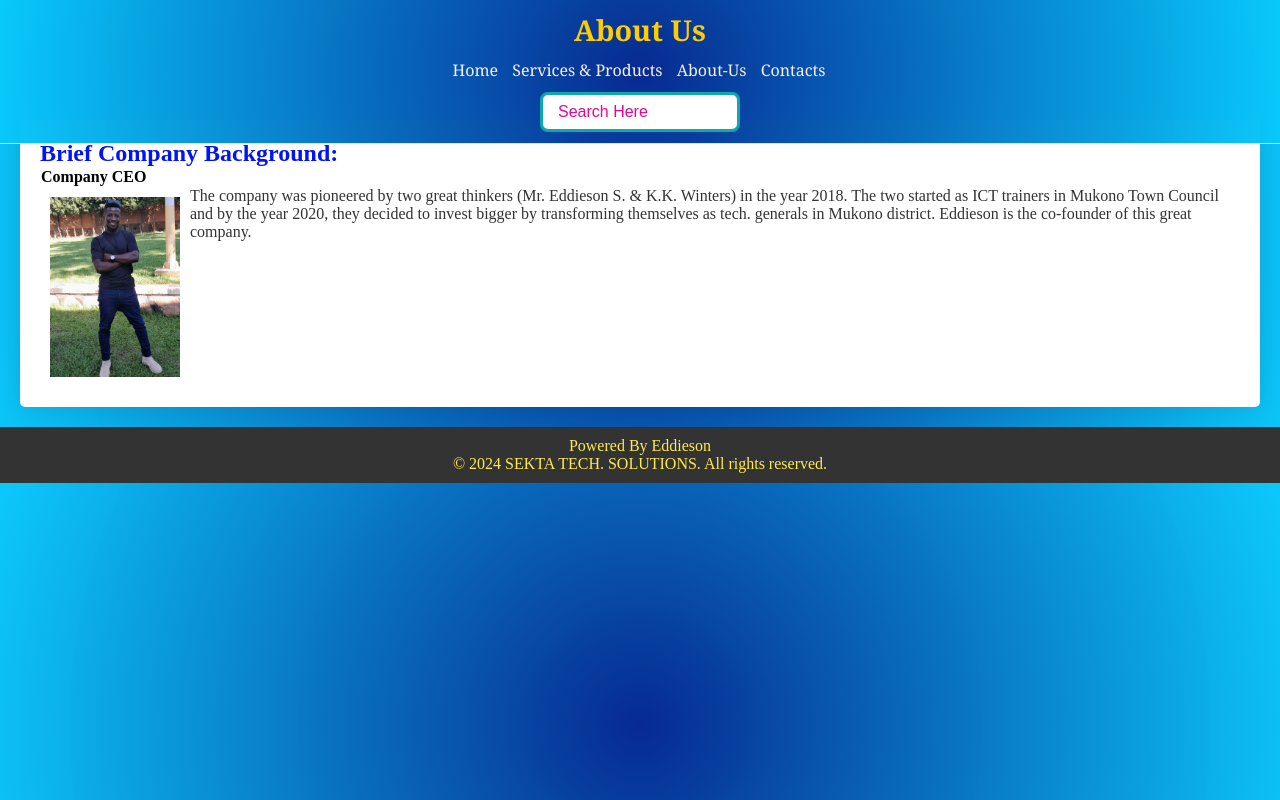
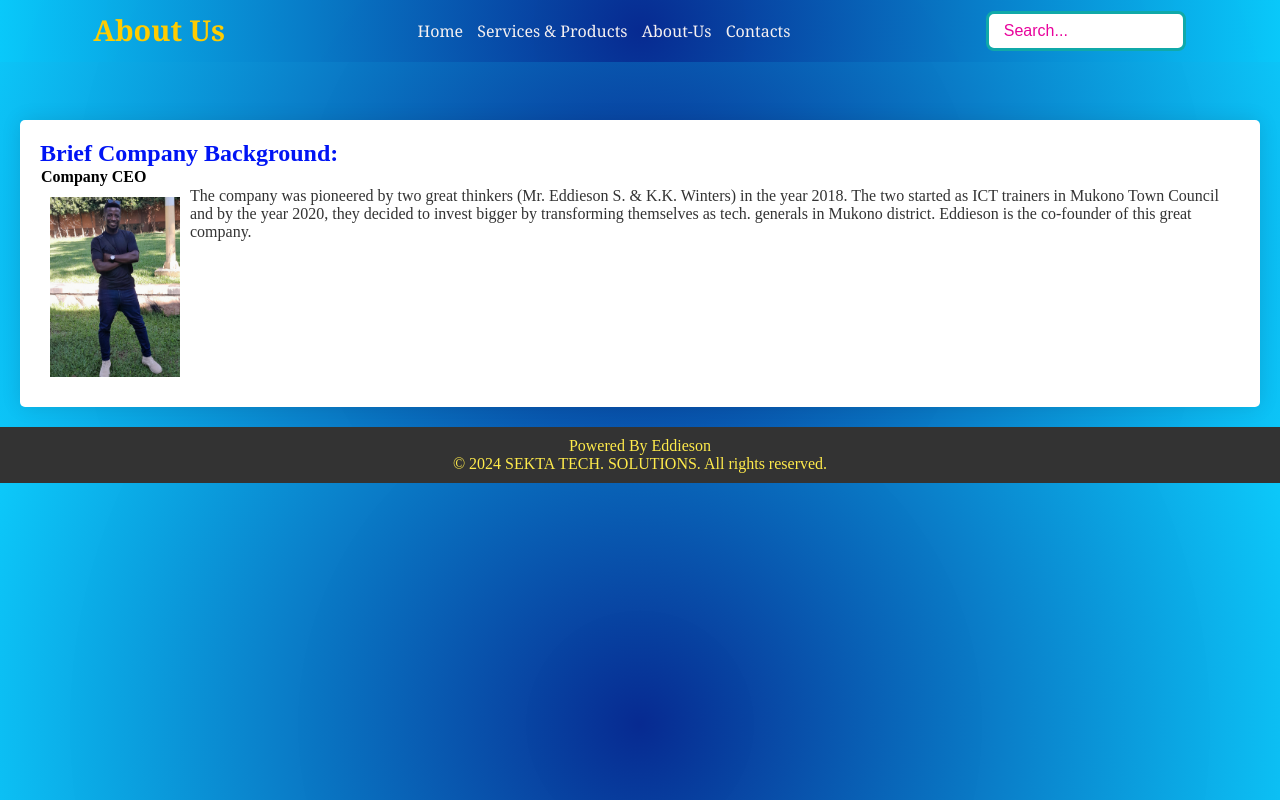
Before and after one commit to SsejjengoEdward8576/ssejjengoedward8576.sektawebsite.io, a plain HTML site: page about-us.html in a window 1280 px wide. Drawn offline with Linux system fonts and the light colour scheme.

Commit message:
Still working on navbar

```diff
--- a/about-us.html
+++ b/about-us.html
@@ -9,7 +9,7 @@
 </head>
 <body>
 	<div class="heading-navbar">
-		<header class="header">
+		<header class="header header-container">
 			<h1>About Us</h1>
 			<nav class="navbar">
 				<ul>
@@ -19,7 +19,7 @@
 					<li class="push"><a href="contacts.html">Contacts</a></li>
 				</ul>
 			</nav>
-			<input type="text" class="custom-input"	placeholder="Search Here">
+			<input type="text" class="custom-input"	placeholder="Search...">
 		</header>
 	</div>
 	<!-- Start contents -->
--- a/main.css
+++ b/main.css
@@ -12,6 +12,13 @@ body{
     background: radial-gradient(circle, rgba(2,0,36,1) 0%, rgba(9,9,121,1) 0%, rgba(7,42,145,1) 0%, rgba(9,200,250,0.9894082633053222) 100%);
 	background-size: cover;
     overflow: auto;
+}
+.header-container {
+    display: flex;
+    flex-wrap: wrap;
+    flex-direction: row;
+    justify-content: space-around;
+    padding: 2px;
 }
 
 header{
@@ -41,8 +48,8 @@ nav{
     text-align: center;
     overflow: hidden;
     max-width: auto;
-	border-bottom: 2px solid yellow;
-	border-width: 1px;
+	/* border-bottom: 2px solid yellow;
+	border-width: 10px; */
 	transition: all 1s;
 }
 
```
Also changed, not shown: contacts.html (+2 -2 lines), index.css (+0 -8 lines), service-product.html (+2 -2 lines), 1 other file.
